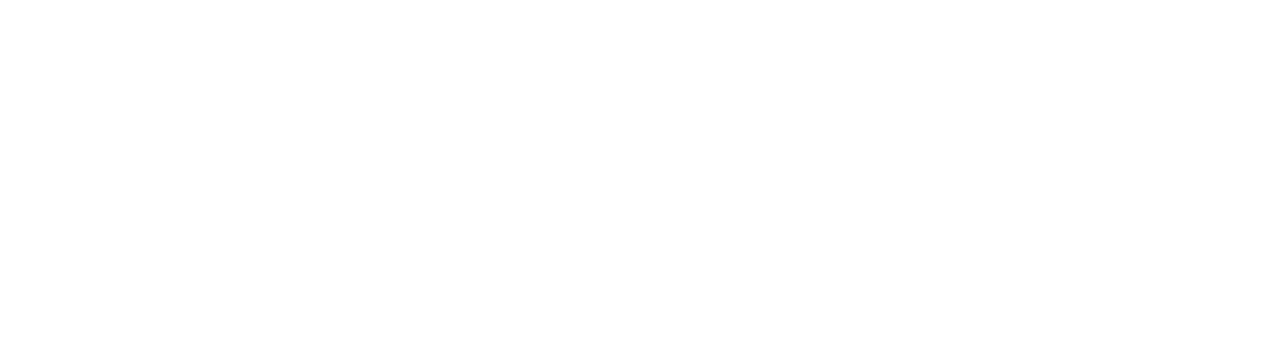
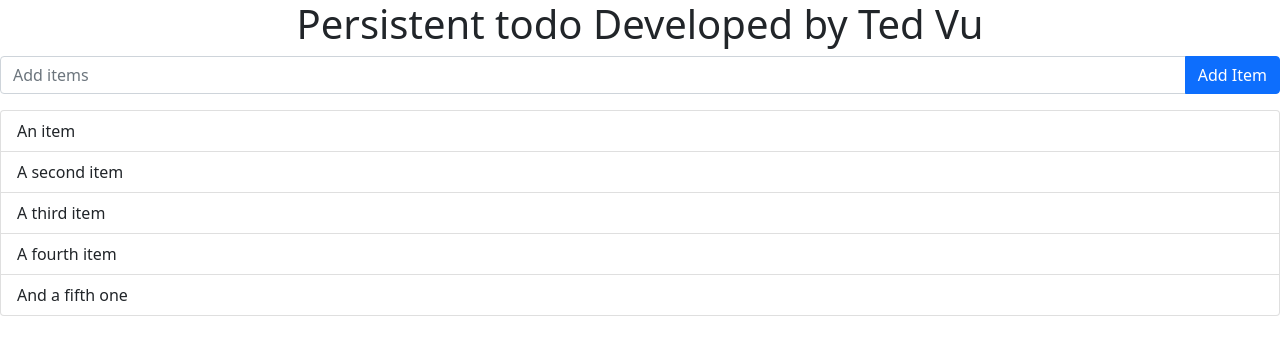
Before and after one commit to Ted-Vu/PersistentToDo, a website: page public/index.html in a window 1280 px wide. Drawn offline with nearby package versions, Linux system fonts and the light colour scheme.

Commit message:
Add javscript fe and internalize the process

```diff
--- a/package.json
+++ b/package.json
@@ -5,8 +5,8 @@
   "main": "index.js",
   "scripts": {
     "test": "echo \"Error: no test specified\" && exit 1",
-    "dev":"nodemon server/server.js",
-    "start":""
+    "dev": "nodemon server/server.js",
+    "start": ""
   },
   "repository": {
     "type": "git",
@@ -20,6 +20,7 @@
   },
   "homepage": "https://github.com/Ted-Vu/PersistentToDo#readme",
   "dependencies": {
+    "axios": "^0.21.1",
     "ejs": "^3.1.6",
     "express": "^4.17.1"
   }
--- a/public/index.html
+++ b/public/index.html
@@ -5,8 +5,25 @@
     <meta http-equiv="X-UA-Compatible" content="IE=edge">
     <meta name="viewport" content="width=device-width, initial-scale=1.0">
     <title>Document</title>
+    <!-- CSS only -->
+<link href="https://cdn.jsdelivr.net/npm/bootstrap@5.0.2/dist/css/bootstrap.min.css" rel="stylesheet" integrity="sha384-EVSTQN3/azprG1Anm3QDgpJLIm9Nao0Yz1ztcQTwFspd3yD65VohhpuuCOmLASjC" crossorigin="anonymous">
+<!-- JavaScript Bundle with Popper -->
+<script src="https://cdn.jsdelivr.net/npm/bootstrap@5.0.2/dist/js/bootstrap.bundle.min.js" integrity="sha384-MrcW6ZMFYlzcLA8Nl+NtUVF0sA7MsXsP1UyJoMp4YLEuNSfAP+JcXn/tWtIaxVXM" crossorigin="anonymous"></script>
+<script type="text/javascript" src="../public/index.js"></script>
 </head>
 <body>
+    <h1 class="text-center">Persistent todo Developed by Ted Vu</h1>
+    <div class="input-group mb-3">
+        <input type="text" class="form-control" placeholder="Add items" aria-label="Add items" aria-describedby="add-item">
+        <button class="btn btn-primary" type="button" id="add-item" onclick="addItem()">Add Item</button>
+      </div>
+    <ul class="list-group">
+        <li class="list-group-item">An item</li>
+        <li class="list-group-item">A second item</li>
+        <li class="list-group-item">A third item</li>
+        <li class="list-group-item">A fourth item</li>
+        <li class="list-group-item">And a fifth one</li>
 
+      </ul>
 </body>
 </html>
--- /dev/null
+++ b/public/index.js
@@ -0,0 +1,6 @@
+const addItem = async () => {
+  // MAKING POST
+  // SAVE DATA
+  // RETRIEVE DATA
+  // RENDER ON SCREEN
+};
--- a/server/server.js
+++ b/server/server.js
@@ -3,7 +3,7 @@ const path = require("path");
 const app = express();
 
 const port = process.env.port || 3000;
-
+app.use("/public", express.static(path.join(__dirname, "../public/")));
 app.get("/", function (req, res) {
   res.sendFile(path.join(__dirname, "../public", "index.html"));
 });
```
Also changed, not shown: 1 other file.
